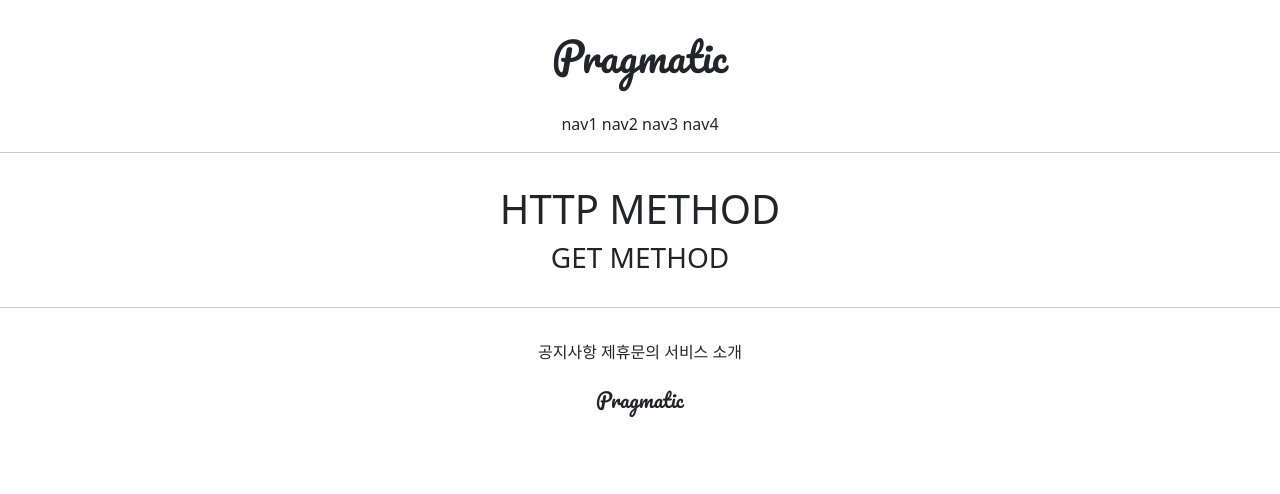
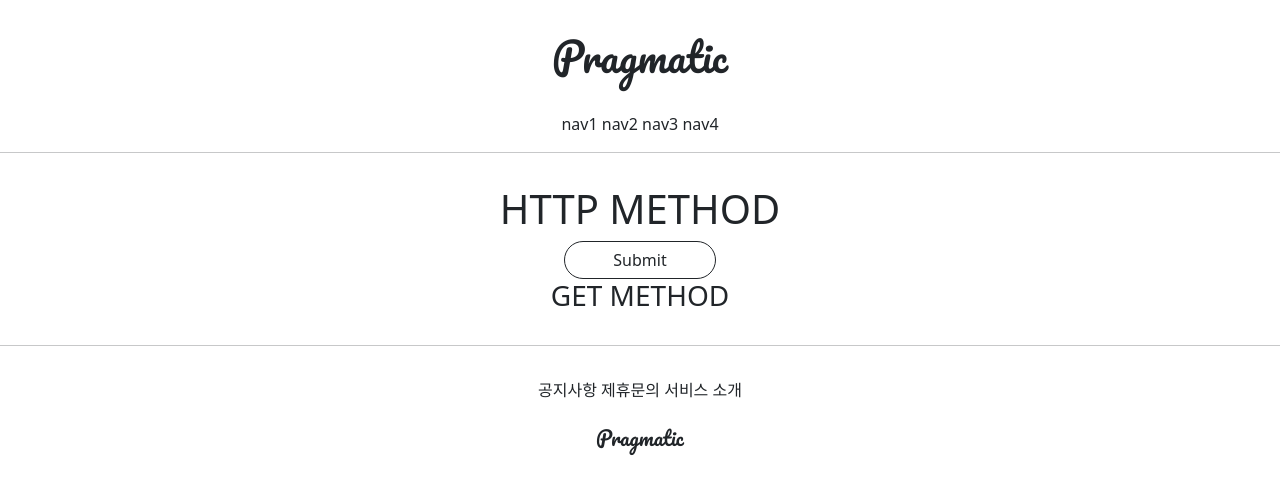
Before and after one commit to hyoung2/hhnini_4, a Django app: page /accounts/hello_world/ in a window 1280 px wide. Shown: the top 494 px of the page. Run offline with Django 3.2, Linux system fonts and the light colour scheme; parts of the project's set-up code (start-up, migrations or seed data) failed here and were passed over.

Commit message:
7/9 4ban class commit 3

```diff
--- a/accountapp/templates/accountapp/hello_world.html
+++ b/accountapp/templates/accountapp/hello_world.html
@@ -5,6 +5,11 @@
     <div style="margin: 2rem;text-align: center">
         <h1> HTTP METHOD </h1>
 
+        <form action="/accounts/hello_world/" method="POST">
+            {% csrf_token %}
+            <input type="submit" type="button" class="btn btn-outline-dark rounded-pill px-5">
+        </form>
+
         <h3> {{ text }}</h3>
 
 
```
